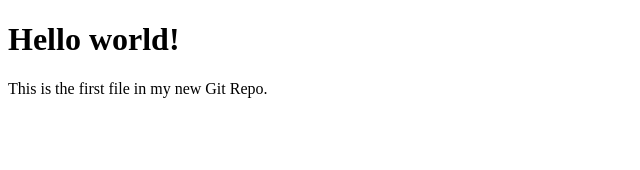
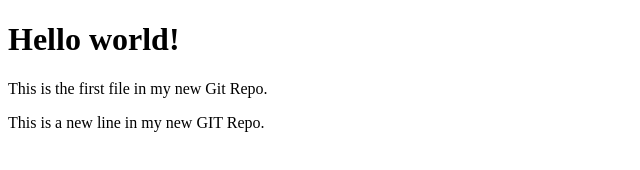
Before and after one commit to demo20067327/main, a plain HTML site: page Downloads/GIT/index.html in a window 1280 px wide. Shown: the whole page, without its empty margins (0-640 px from the left). Drawn offline with Linux system fonts and the light colour scheme.

Commit message:
Updated index.html with a new line

```diff
--- a/Downloads/GIT/index.html
+++ b/Downloads/GIT/index.html
@@ -7,6 +7,6 @@
 
 <h1>Hello world!</h1>
 <p>This is the first file in my new Git Repo.</p>
-
+<p>This is a new line in my new GIT Repo.</p>
 </body>
 </html>
```
